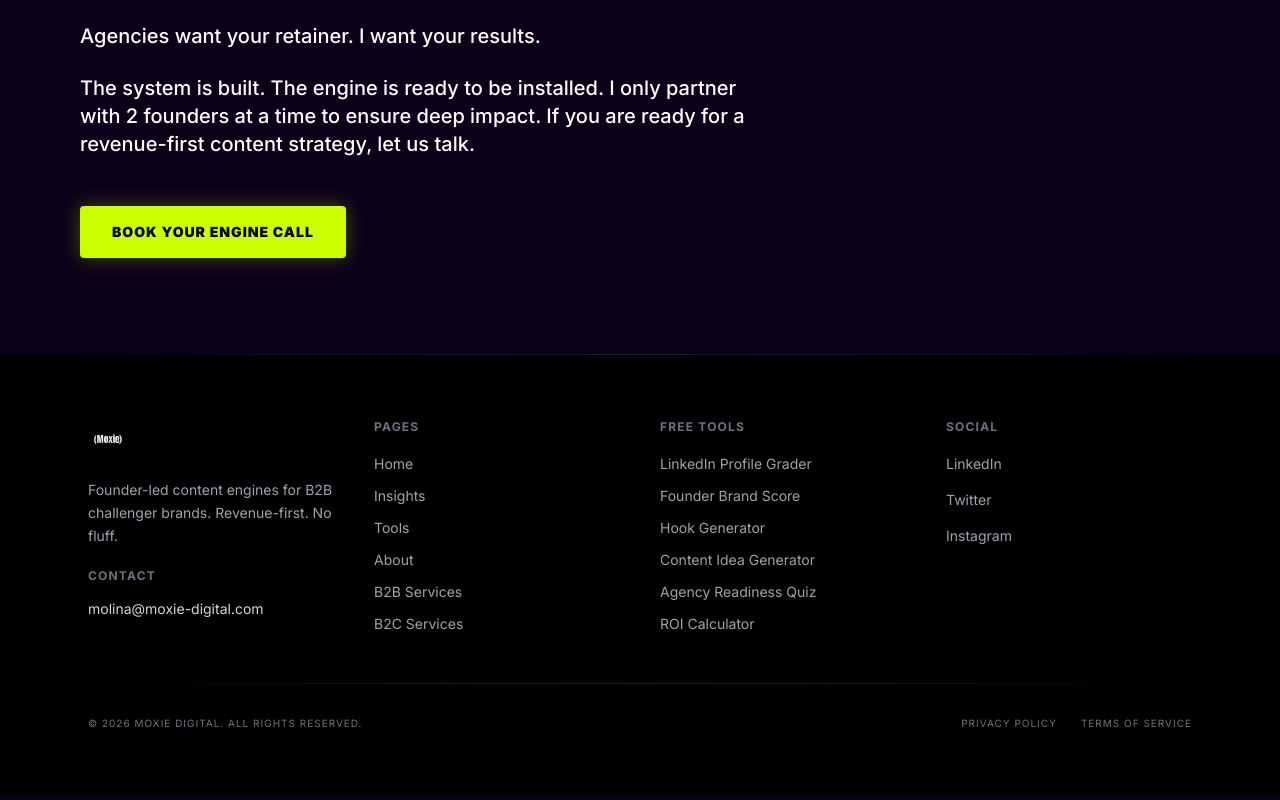
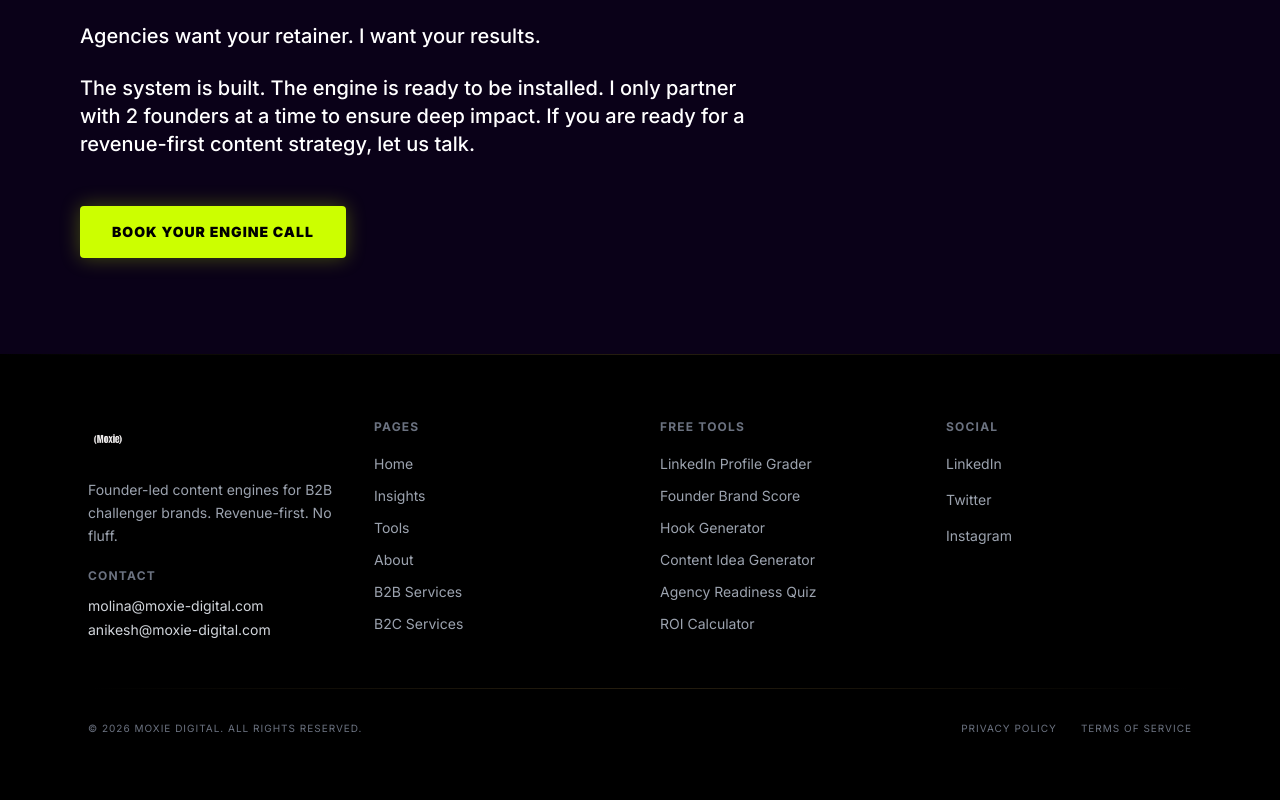
Before and after one commit to molinarana05/kinetic-website, a Next.js app: page / in a window 1280 px wide. Shown: the part 8001-8801 px from the top of the page. Built offline with nearby package versions, Linux system fonts and the light colour scheme.

Commit message:
feat(footer): add anikesh@moxie-digital.com to contact section

```diff
--- a/app/components/Footer.tsx
+++ b/app/components/Footer.tsx
@@ -43,8 +43,12 @@ export default function Footer() {
                         <div>
                             <p className="text-xs uppercase tracking-widest font-bold text-gray-500 mb-3">Contact</p>
                             <a href="mailto:molina@moxie-digital.com"
-                                className="text-gray-300 hover:text-[#CCFF00] text-sm transition-colors">
+                                className="text-gray-300 hover:text-[#CCFF00] text-sm transition-colors block">
                                 molina@moxie-digital.com
+                            </a>
+                            <a href="mailto:anikesh@moxie-digital.com"
+                                className="text-gray-300 hover:text-[#CCFF00] text-sm transition-colors block mt-1">
+                                anikesh@moxie-digital.com
                             </a>
                         </div>
                     </div>
```
